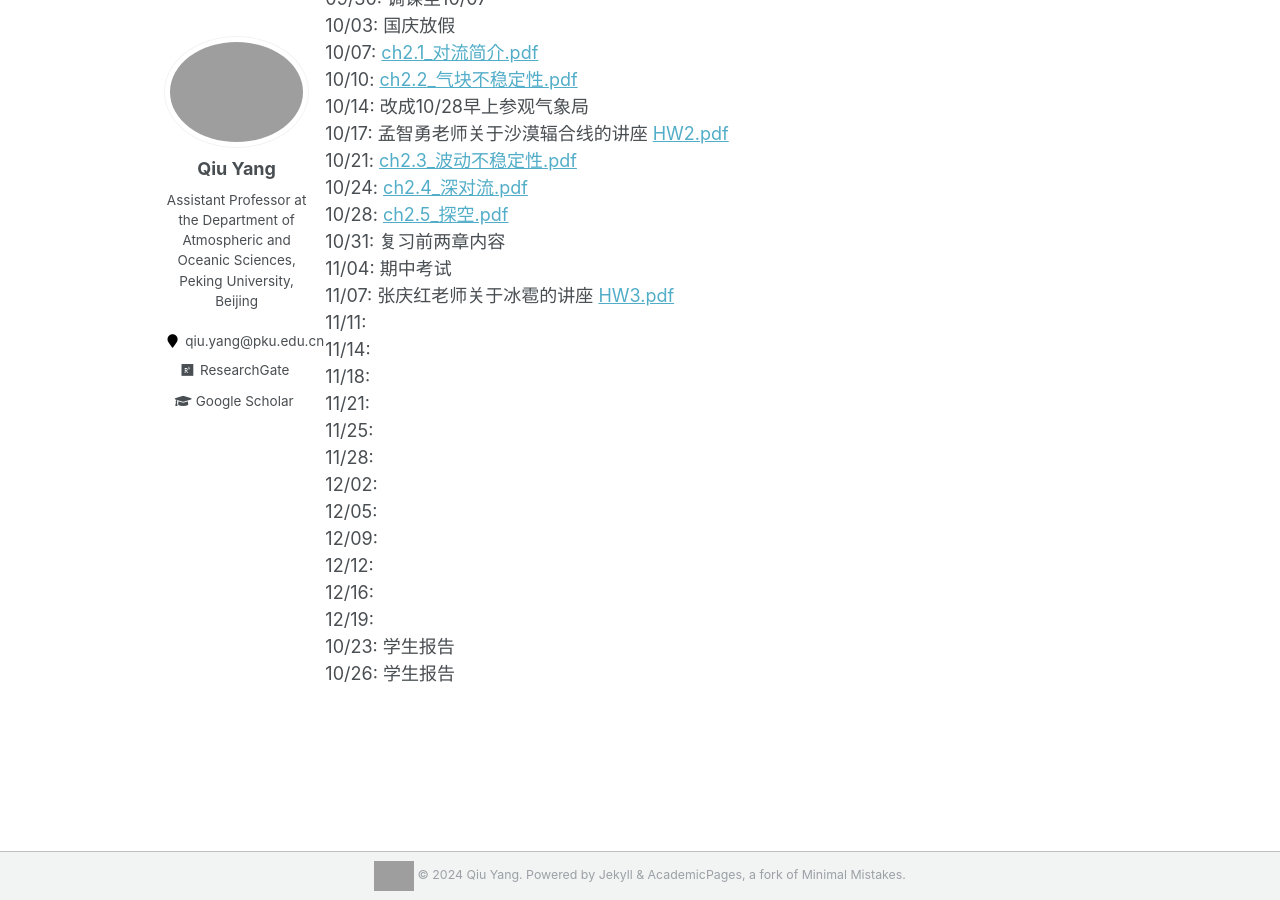
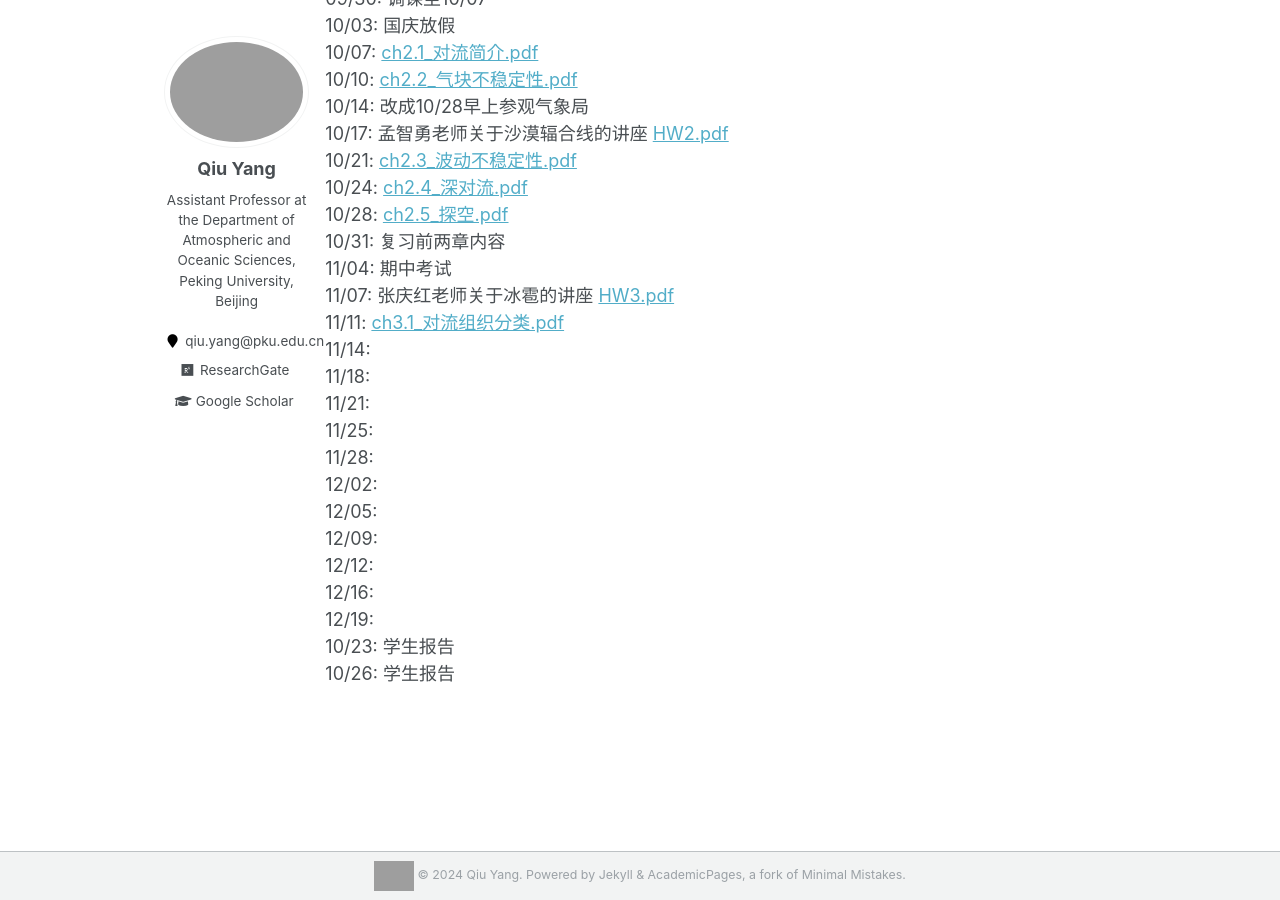
Before and after one commit to qiuyang50/qiuyang50.github.io, a Jekyll site: the page built from _pages/mesoscale_2024fall.md, in a window 1280 px wide and 900 px high, scrolled down 505 px. Built offline with Jekyll 4.4.1, drawn with Linux system fonts in a browser that asks for light colours; grey boxes are pictures that could not be loaded.

Commit message:
Update mesoscale_2024fall.md

```diff
--- a/_pages/mesoscale_2024fall.md
+++ b/_pages/mesoscale_2024fall.md
@@ -29,7 +29,7 @@
 10/31: 复习前两章内容
 11/04: 期中考试
 11/07: 张庆红老师关于冰雹的讲座 <a href="https://qiuyang50.github.io/files/mesoscale_2024fall/HW3.pdf">HW3.pdf</a>
-11/11:
+11/11: <a href="https://qiuyang50.github.io/files/mesoscale_2024fall/ch3.1_对流组织分类.pdf">ch3.1_对流组织分类.pdf</a>
 11/14:
 11/18:
 11/21:
```
